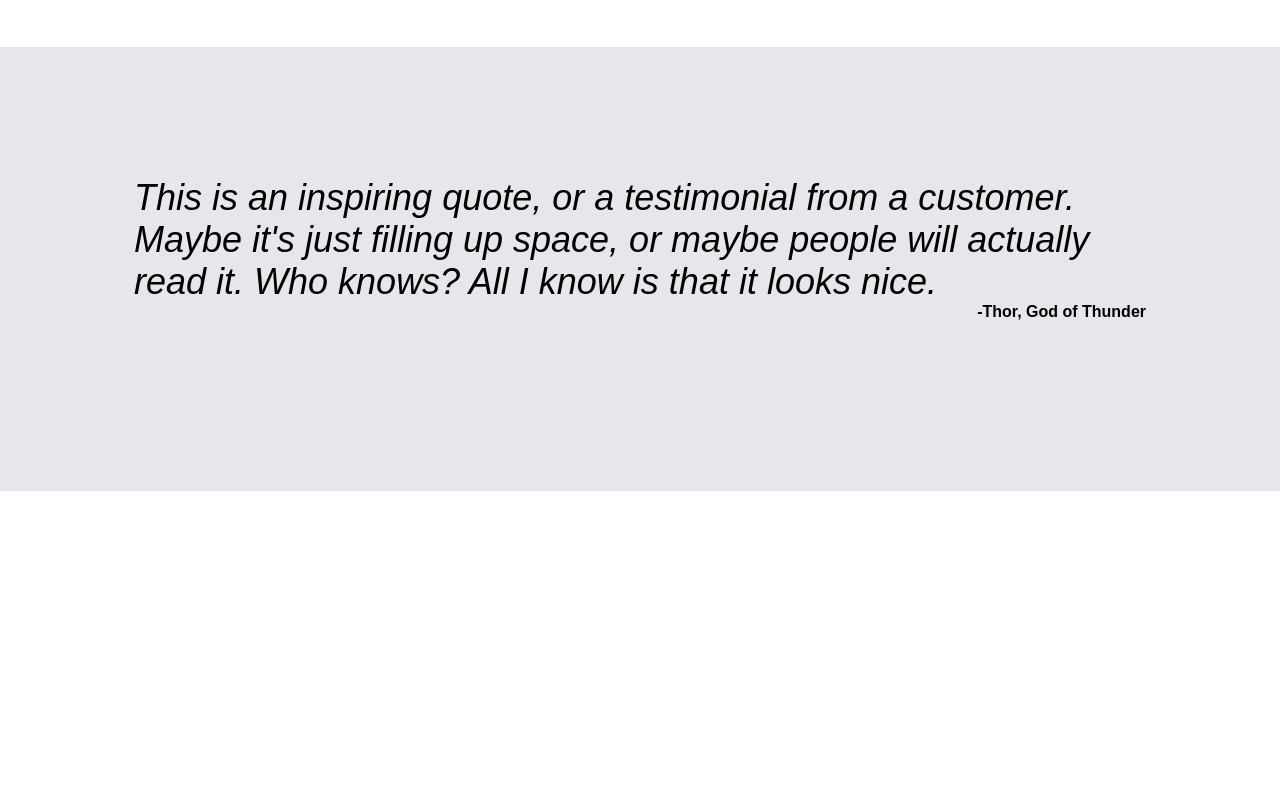
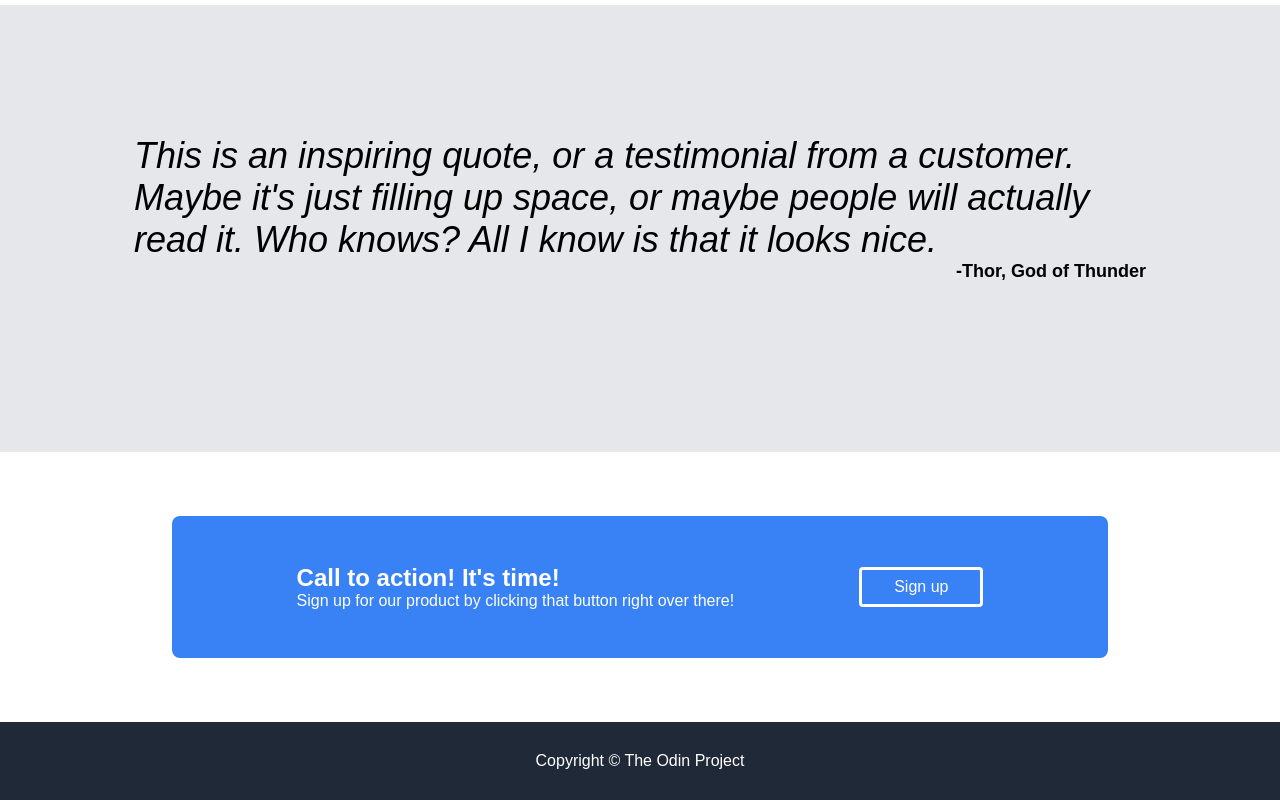
Before and after one commit to shaemachlus/odin-landing-page, a plain HTML site: page index.html in a window 1280 px wide. Shown: the part 1223-2023 px from the top of the page. Before the commit the page ends 1714 px from the top, so only its background shows below. Drawn offline with Linux system fonts and the light colour scheme.

Commit message:
Finish landing page.

```diff
--- a/index.html
+++ b/index.html
@@ -57,5 +57,23 @@
       </p>
       <p class="author">-Thor, God of Thunder</p>
     </div>
+    <div class="container-4">
+      <div class="call-to-action-box">
+        <div class="call-to-action-text">
+          <p class="call-to-action-title">Call to action! It's time!</p>
+          <p class="call-to-action-description">
+            Sign up for our product by clicking that button right over there!
+          </p>
+        </div>
+        <div class="button-box">
+          <button class="end-sign-up">Sign up</button>
+        </div>
+      </div>
+    </div>
+    <div class="container-5">
+      <footer>
+        <p>Copyright &copy; The Odin Project</p>
+      </footer>
+    </div>
   </body>
 </html>
--- a/style.css
+++ b/style.css
@@ -72,7 +72,7 @@ header {
 }
 
 .container-2 {
-  padding: 0 128px 170px 128px;
+  padding: 0 128px 128px 128px;
   background-color: #ffffff;
 }
 
@@ -110,4 +110,43 @@ header {
 .author {
   text-align: right;
   font-weight: bold;
+  font-size: 18px;
 }
+
+.container-4 {
+  display: flex;
+  justify-content: center;
+  align-items: center;
+  padding: 64px 64px;
+}
+
+.call-to-action-box {
+  background-color: #3882f6;
+  color: #fff;
+  display: flex;
+  gap: 125px;
+  padding: 48px 125px;
+  align-items: center;
+  border-radius: 8px;
+}
+
+.call-to-action-title {
+  font-weight: bold;
+  font-size: 24px;
+}
+
+.end-sign-up {
+  background: #3882f6;
+  border: 3px solid white;
+  color: white;
+  padding: 8px 32px;
+  border-radius: 4px;
+  font-size: 16px;
+}
+
+.container-5 {
+  background-color: #1f2937;
+  color: white;
+  text-align: center;
+  padding: 30px 0;
+}
```
